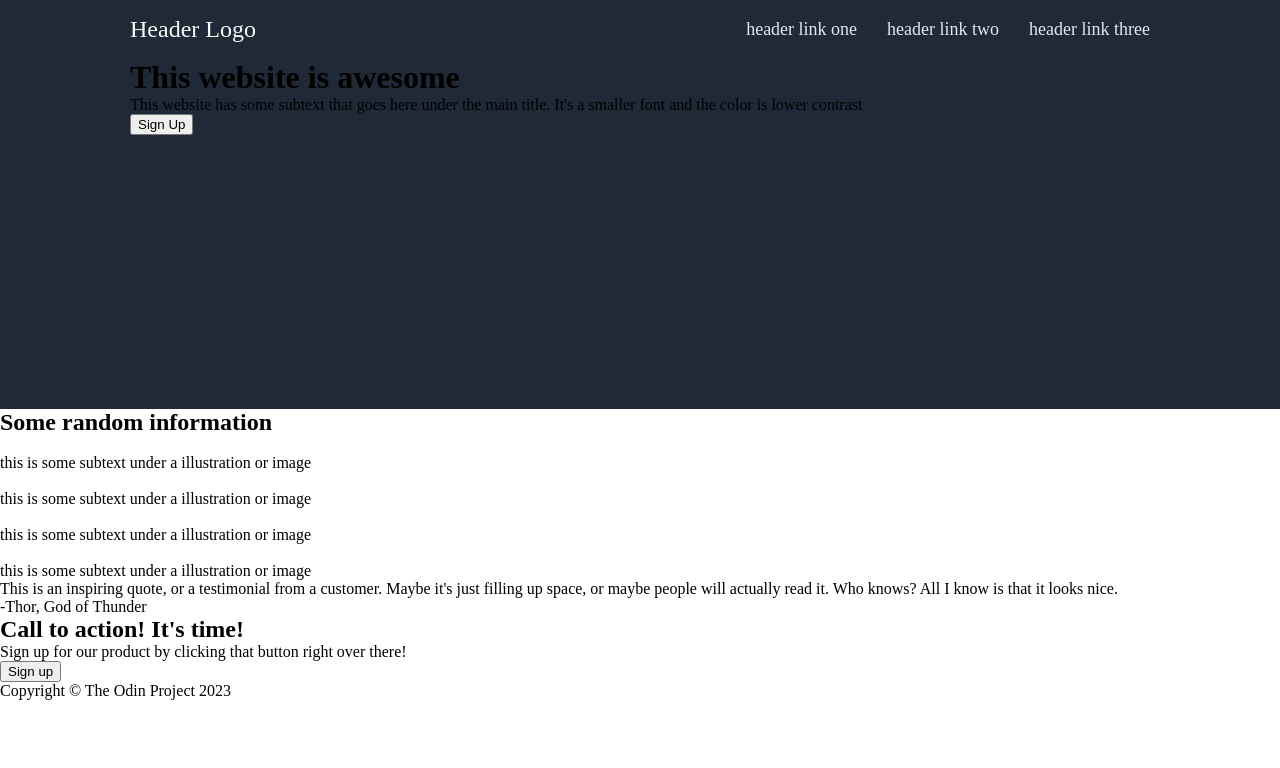
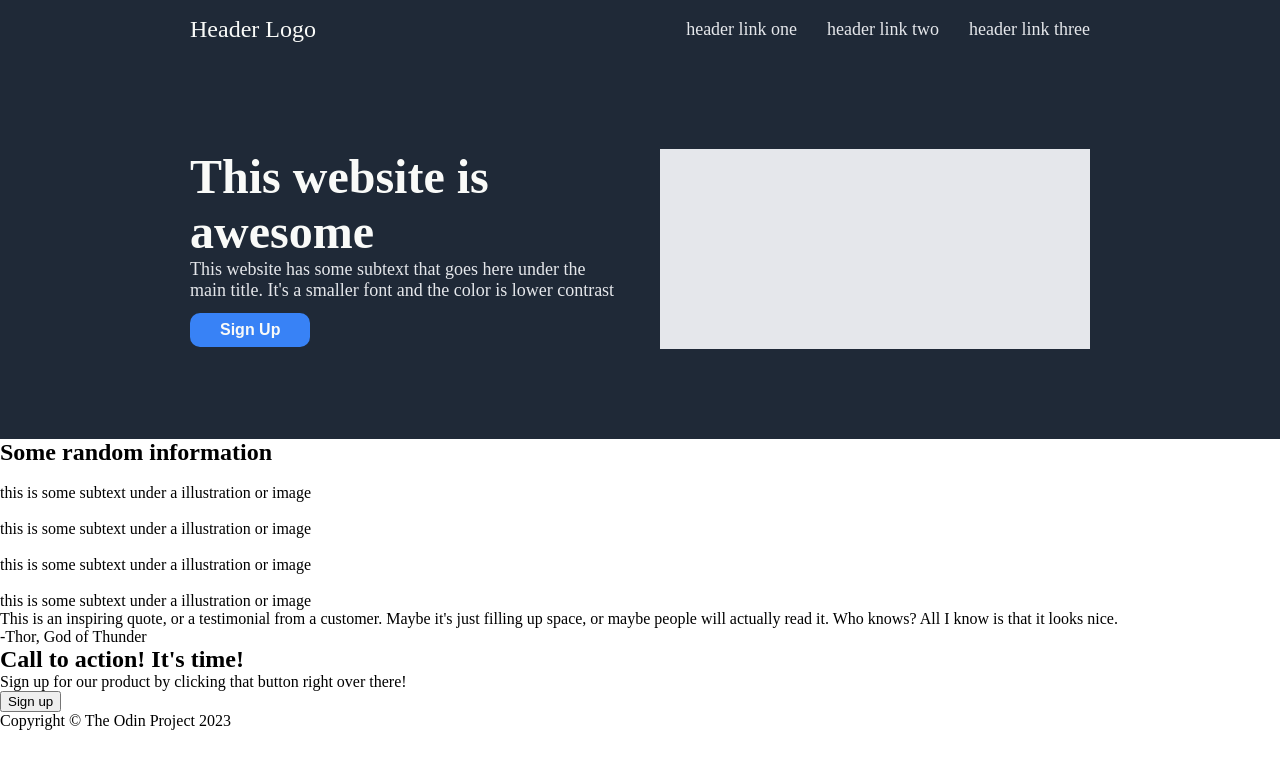
Before and after one commit to DavorTW/odin-landingPage, a plain HTML site: page index.html in a window 1280 px wide. Drawn offline with Linux system fonts and the light colour scheme.

Commit message:
Add css more css rules for hero in this version I added all the css rules to make the hero look as the desired design

```diff
--- a/index.html
+++ b/index.html
@@ -21,12 +21,13 @@
             </div>
             <div class="hero">
                 <div class="hero-content">
-                    <h1>This website is awesome</h1>
-                    <p>This website has some subtext that goes here under the main title. It's a smaller font and the color is lower contrast</p>
+                    <h1 class="hero-title">This website is awesome</h1>
+                    <p class="hero-text">This website has some subtext that goes here under the main title. It's a smaller font and the color is lower contrast</p>
                     <button class="primary-button">Sign Up</button>
                 </div>
 
-                <div class="hero-image"></div>
+                <div class="hero-image">
+                </div>
             </div>
         </div>
     </div>
--- a/styles.css
+++ b/styles.css
@@ -17,7 +17,7 @@ a{
 }
 
 .container{
-    width: 1020px;
+    width: 900px;
     margin: 0 auto;
 }
 
@@ -36,10 +36,52 @@ a{
 .nav {
    display: flex;
    gap: 30px;
-   font-size: 18px;
 }
 
 .hero{
-    height: 350px;
     display: flex;
+    justify-content: space-between;
+    align-items:stretch;
+    gap: 40px;
+    margin: 90px 0;
 }
+
+
+.hero-content{
+    flex: 1;
+}
+
+.hero-image{
+    width: 300px;
+    height: 200px;
+    background-color: #e5e7eb;
+    flex: 1;
+}
+
+.hero-title{
+    font-size: 48px;
+    font-weight: bolder;
+    color: #f9faf8;
+}
+
+.nav, .hero-text{
+    font-size: 18px;
+    color: #e5e7eb;
+}
+
+.hero-text{
+    margin-bottom: 12px;
+}
+
+.primary-button{
+    background-color: #3882f6;
+    color: #f9faf8;
+    border: none;
+    padding: 8px 30px;
+    border-radius: 10px;
+    font-size: 16px;
+    font-weight: bold;
+}
+.primary-button:hover{
+    cursor: pointer;
+}
```
